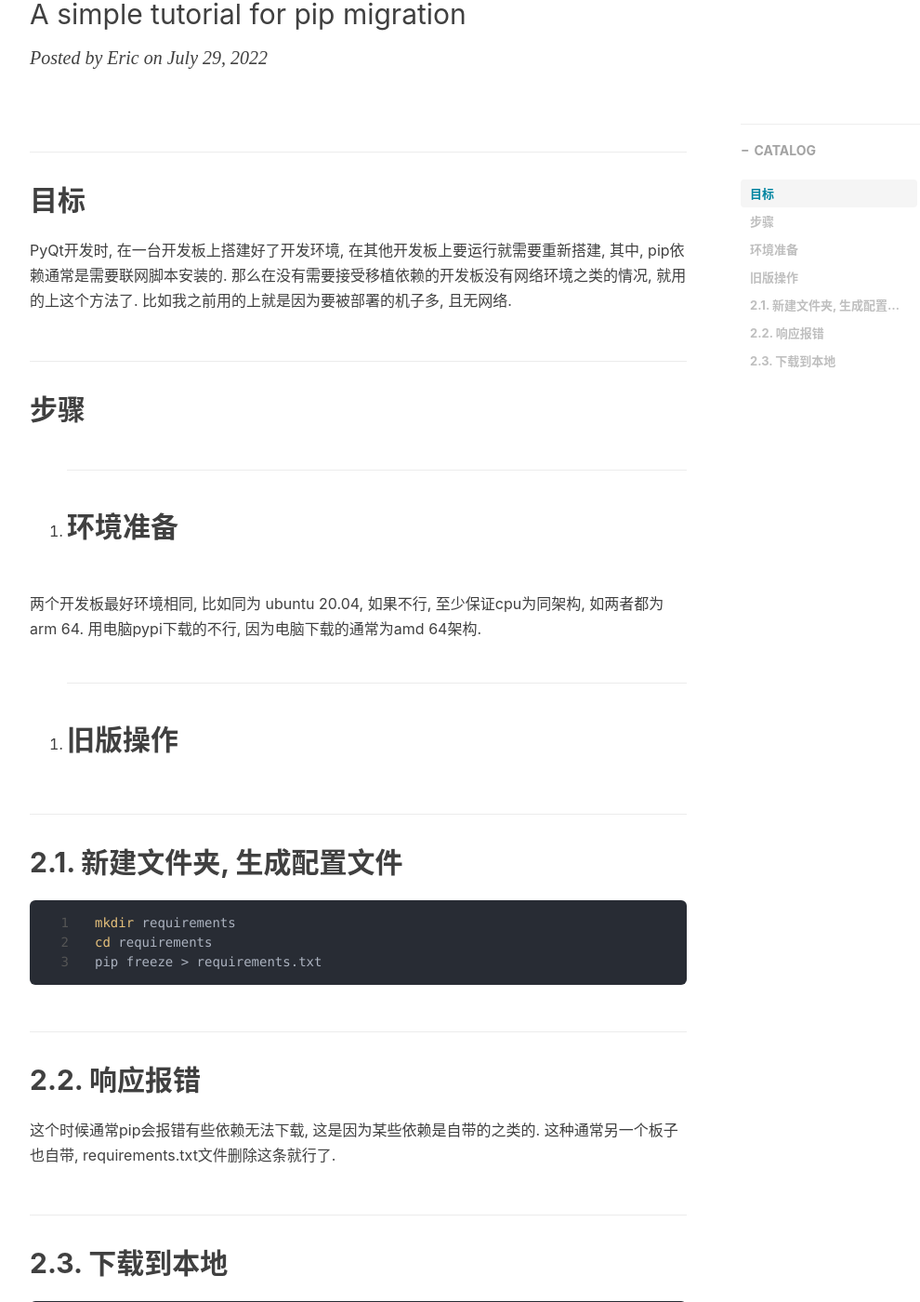
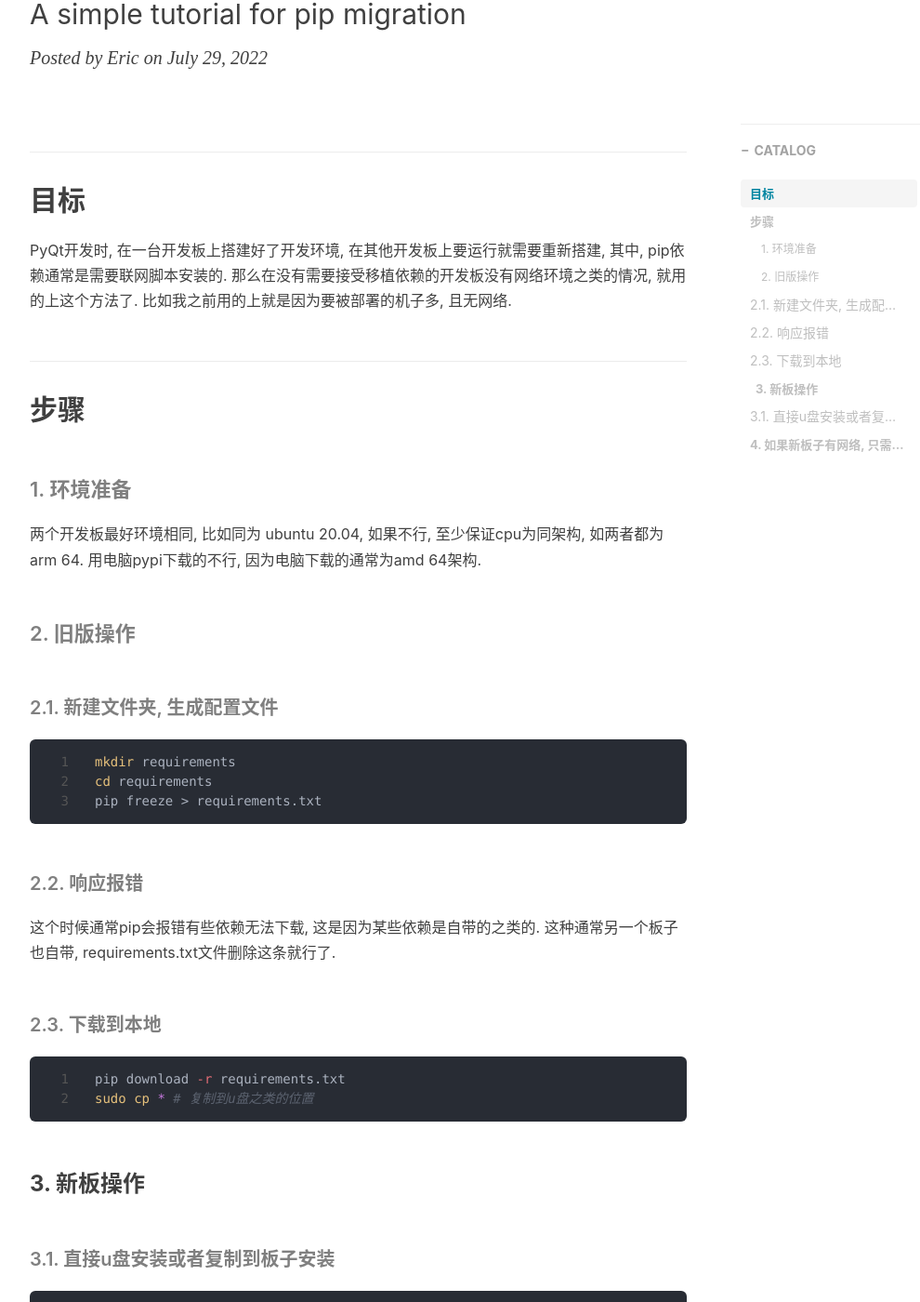
Before and after one commit to Zeknes/zeknes.github.io, a Jekyll site: the page built from _posts/2022-07-29-migrate-pip-requirements-from-board-to-board.md, in a window 1280 px wide and 1400 px high, scrolled down 280 px. Shown: the whole window at 93% size, without its empty margins (233-1223 px from the left). Built offline with Jekyll 4.4.1, drawn with Linux system fonts in a browser that asks for light colours; nearby versions of some CDN libraries; comment, search, counter and statistics services are not loaded; some of the changed text lies outside the part shown.

Commit message:
first post

````diff
--- a/_posts/2022-07-29-migrate-pip-requirements-from-board-to-board.md
+++ b/_posts/2022-07-29-migrate-pip-requirements-from-board-to-board.md
@@ -12,31 +12,29 @@ tags:
 ---
 
 
-目标
--------
+
+## 目标
 
 PyQt开发时, 在一台开发板上搭建好了开发环境, 在其他开发板上要运行就需要重新搭建, 其中, pip依赖通常是需要联网脚本安装的. 那么在没有需要接受移植依赖的开发板没有网络环境之类的情况, 就用的上这个方法了. 比如我之前用的上就是因为要被部署的机子多, 且无网络.
 
 
 
-步骤
--------
+## 步骤
 
 
 
-1. 环境准备
--------
+#### 1. 环境准备
 
 两个开发板最好环境相同, 比如同为 ubuntu 20.04, 如果不行, 至少保证cpu为同架构, 如两者都为arm 64. 用电脑pypi下载的不行, 因为电脑下载的通常为amd 64架构.
 
 
 
-2. 旧版操作
--------
+#### 2. 旧版操作
 
 
- 2.1. 新建文件夹, 生成配置文件
--------
+
+##### 2.1. 新建文件夹, 生成配置文件
+
 ```bash
 mkdir requirements
 cd requirements
@@ -45,15 +43,14 @@ pip freeze > requirements.txt
 
 
 
- 2.2. 响应报错
--------
+##### 2.2. 响应报错
 
 这个时候通常pip会报错有些依赖无法下载, 这是因为某些依赖是自带的之类的. 这种通常另一个板子也自带, requirements.txt文件删除这条就行了.
 
 
 
- 2.3. 下载到本地
--------
+##### 2.3. 下载到本地
+
 ```bash
 pip download -r requirements.txt
 sudo cp * # 复制到u盘之类的位置
@@ -61,11 +58,11 @@ sudo cp * # 复制到u盘之类的位置
 
 
 
-3. 新板操作
+### 3. 新板操作
 
 
 
- 3.1. 直接u盘安装或者复制到板子安装
+##### 3.1. 直接u盘安装或者复制到板子安装
 
 ```bash
 sudo cp * # 板子位置
@@ -73,7 +70,8 @@ pip install --no-index --find-links="." -r requirements.txt
 ```
 
 
-4. 如果新板子有网络, 只需要pip名单
+
+## 4. 如果新板子有网络, 只需要pip名单
 
 
 
@@ -83,4 +81,4 @@ sudo pip install requirements.txt
 
 
 
-![pips](/_includes/res/2022-07-29-migrate-pip-requirements-from-board-to-board/pips.png)
+![pips](/_posts/res/2022-07-29-migrate-pip-requirements-from-board-to-board/pips.png)
````
Also changed, not shown: 1 other file.
